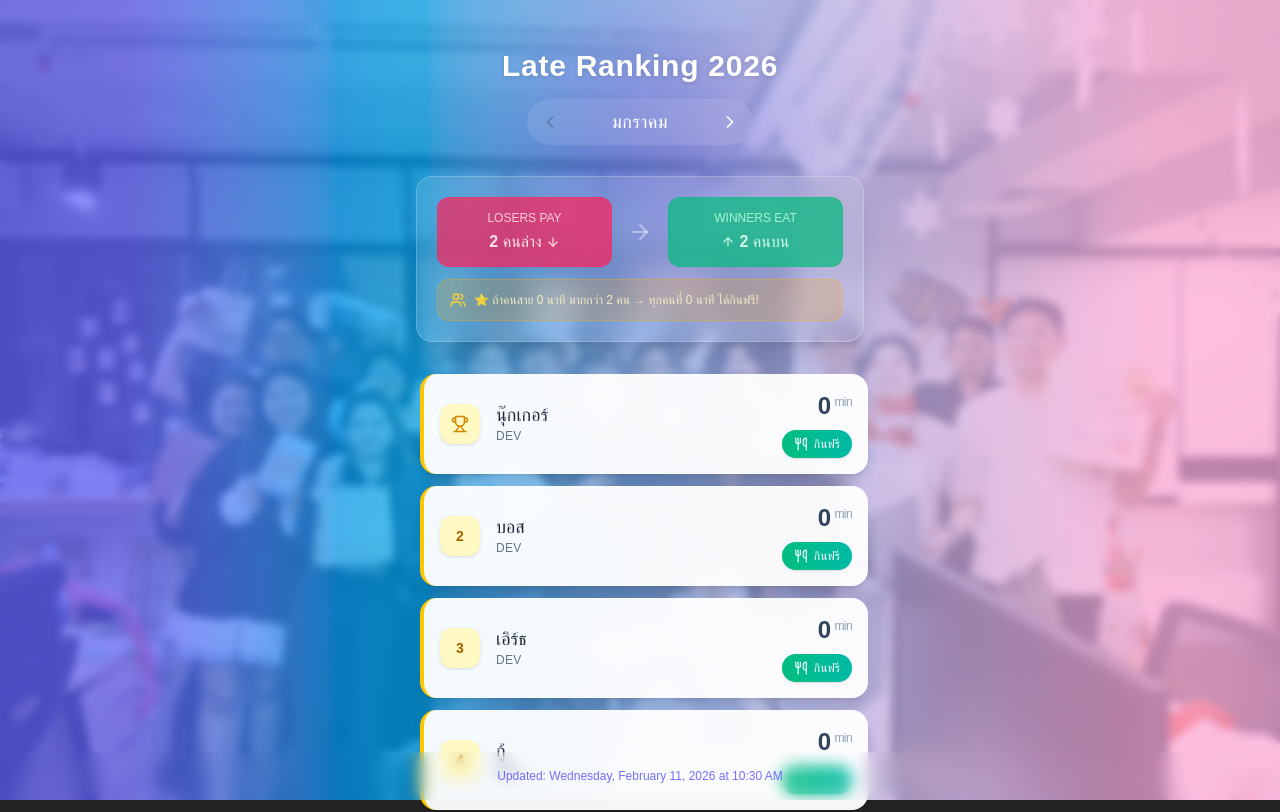
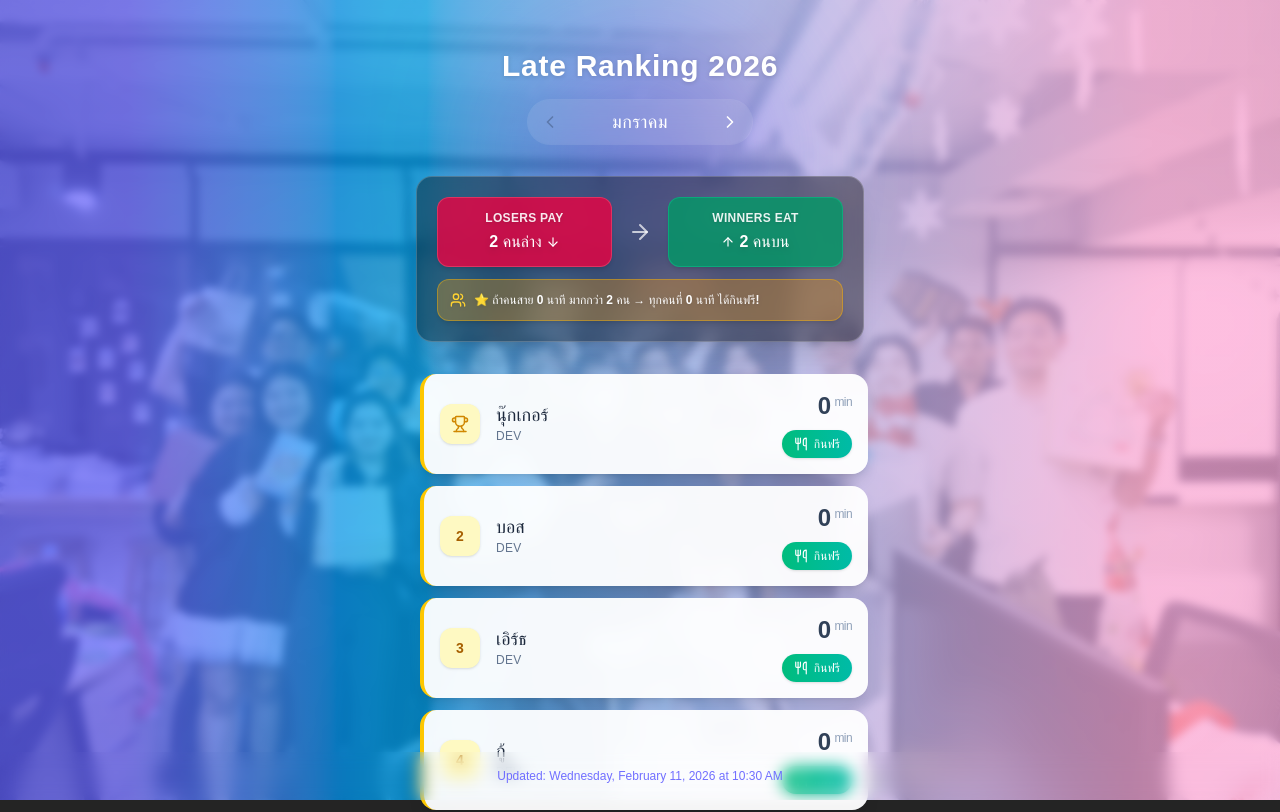
Before and after one commit to cn-cms-team/late-work, a React (Vite) app: page / in a window 1280 px wide. Shown: the top 812 px of the page. Built offline with nearby package versions, Linux system fonts and the light colour scheme; a web font is replaced by a local one.

Commit message:
feat: Add RuleCard component for displaying game rules.

```diff
--- a/src/components/RuleCard.tsx
+++ b/src/components/RuleCard.tsx
@@ -3,23 +3,23 @@ import { ArrowDown, Users } from 'lucide-react';
 
 export const RuleCard = memo(() => {
   return (
-    <div className="bg-white/10 backdrop-blur-md rounded-2xl p-5 mb-8 border border-white/20 shadow-xl text-white">
+    <div className="bg-black/40 backdrop-blur-md rounded-2xl p-5 mb-8 border border-white/20 shadow-xl text-white">
       <div className="flex items-center justify-between gap-4">
-        <div className="flex flex-col items-center flex-1 p-3 bg-rose-500/70 rounded-xl border border-rose-500/30">
-          <span className="text-rose-200 text-xs font-light uppercase mb-1">Losers Pay</span>
-          <div className="flex items-center gap-1 font-bold text-rose-100">
+        <div className="flex flex-col items-center flex-1 p-3 bg-rose-600/80 rounded-xl border border-rose-400/40 shadow-md">
+          <span className="text-white/90 text-xs font-semibold uppercase tracking-wide mb-1 drop-shadow">Losers Pay</span>
+          <div className="flex items-center gap-1 font-extrabold text-white drop-shadow-md">
             <span>2 คนล่าง</span>
             <ArrowDown size={14} />
           </div>
         </div>
 
-        <div className="text-white/40">
+        <div className="text-white/70">
           <ArrowDown size={24} className="-rotate-90" />
         </div>
 
-        <div className="flex flex-col items-center flex-1 p-3 bg-emerald-500/70 rounded-xl border border-emerald-500/30">
-          <span className="text-emerald-200 text-xs font-light uppercase mb-1">Winners Eat</span>
-          <div className="flex items-center gap-1 font-bold text-emerald-100">
+        <div className="flex flex-col items-center flex-1 p-3 bg-emerald-600/80 rounded-xl border border-emerald-400/40 shadow-md">
+          <span className="text-white/90 text-xs font-semibold uppercase tracking-wide mb-1 drop-shadow">Winners Eat</span>
+          <div className="flex items-center gap-1 font-extrabold text-white drop-shadow-md">
             <ArrowDown size={14} className="rotate-180" />
             <span>2 คนบน</span>
           </div>
@@ -27,9 +27,9 @@ export const RuleCard = memo(() => {
       </div>
 
       {/* Zero-minute bonus rule */}
-      <div className="mt-3 flex items-center gap-2 p-3 bg-amber-500/20 rounded-xl border border-amber-400/30">
-        <Users size={16} className="text-amber-300 shrink-0" />
-        <p className="text-xs text-amber-100/90 font-medium">
+      <div className="mt-3 flex items-center gap-2 p-3 bg-amber-500/30 rounded-xl border border-amber-400/40 shadow-md">
+        <Users size={16} className="text-amber-300 shrink-0 drop-shadow" />
+        <p className="text-xs text-white font-semibold drop-shadow">
           ⭐ ถ้าคนสาย 0 นาที มากกว่า 2 คน → ทุกคนที่ 0 นาที ได้กินฟรี!
         </p>
       </div>
```
